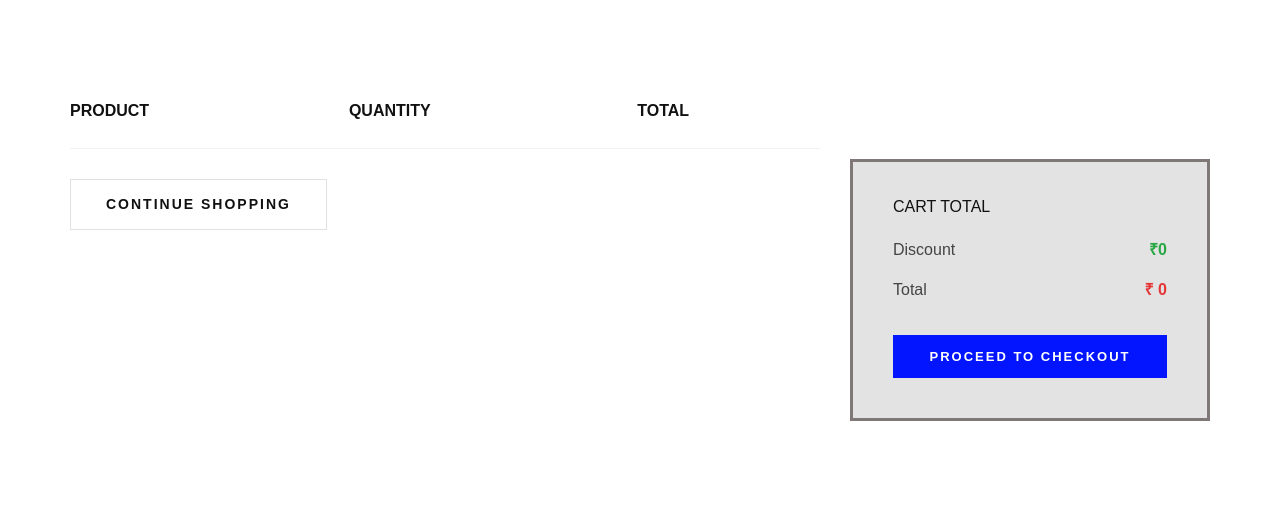
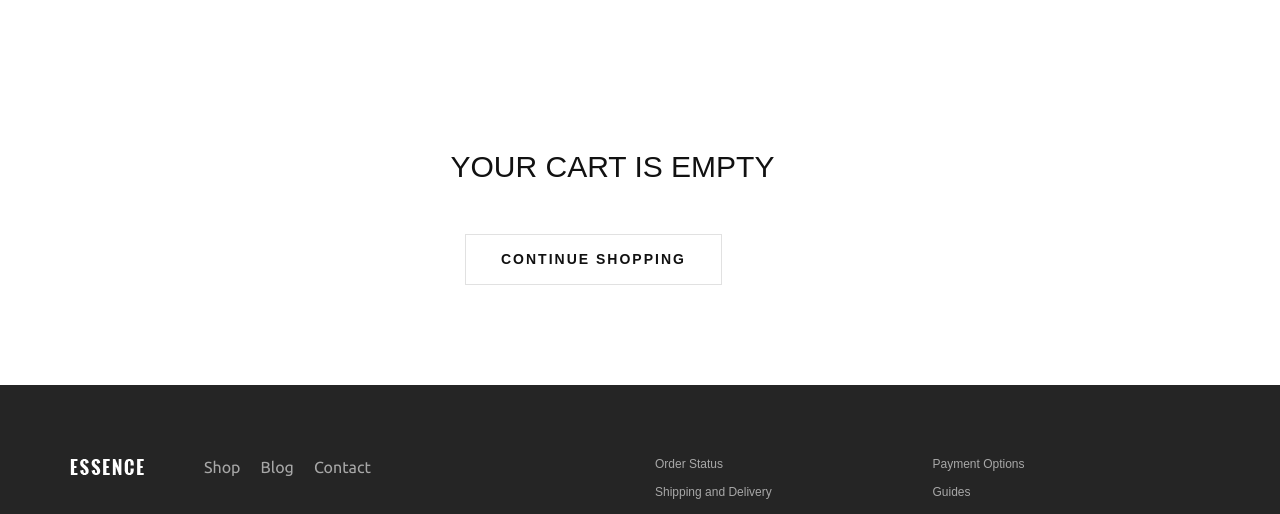
Before and after one commit to NihalRoshanCK/kaira-ecom, a Django app: page /product/cart in a window 1280 px wide. Shown: the part 86-600 px from the top of the page. Run offline with Django 4.2, Linux system fonts and the light colour scheme; lists and menus that the app fills with data are empty; some libraries are stand-ins or nearby versions.

Commit message:
empty cart update

```diff
--- a/kaira/template/product/cart.html
+++ b/kaira/template/product/cart.html
@@ -8,6 +8,8 @@
 <!-- Shopping Cart Section Begin -->
 <section class="shopping-cart spad">
   <div class="container">
+    {% if cart_items %}
+
       <div class="row">
           <div class="col-lg-8">
               <div class="shopping__cart__table">
@@ -81,8 +83,21 @@
                   <a href="{% url 'checkout' %}" class="primary-btn">Proceed to checkout</a>
               </div>
           </div>
+
       </div>
+      {% else %}
+      <div class="p-5 col-sm-5 mx-auto">
+        <h3 class="">YOUR CART IS EMPTY </h3>
+
+      </div>
+          <div class="col-lg-4 col-md-6 mx-auto col-sm-6">
+            <div class="continue__btn">
+                <a href="{% url 'shop' %}">Continue Shopping</a>
+            </div>
+        </div>
   </div>
+  {% endif %}
+
 </section>
 <!-- Shopping Cart Section End -->
 
```
